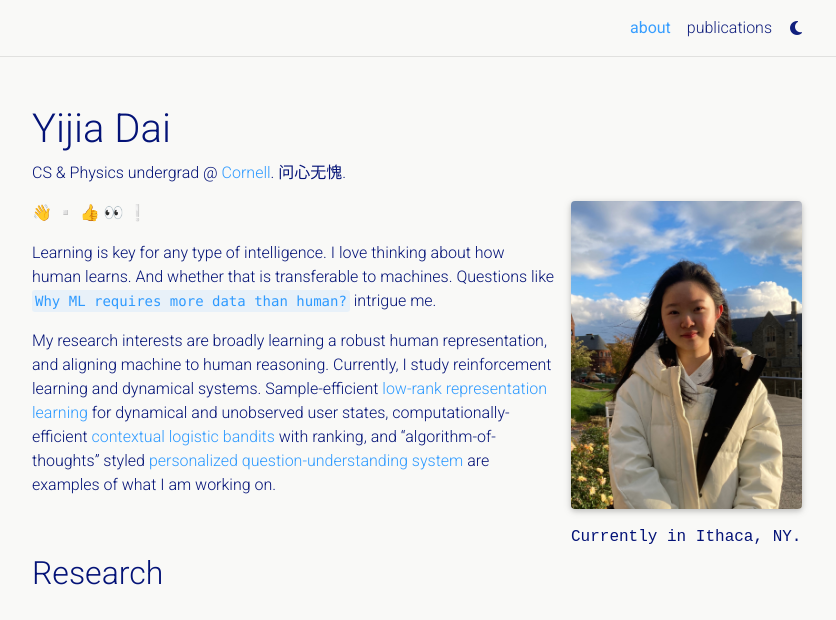
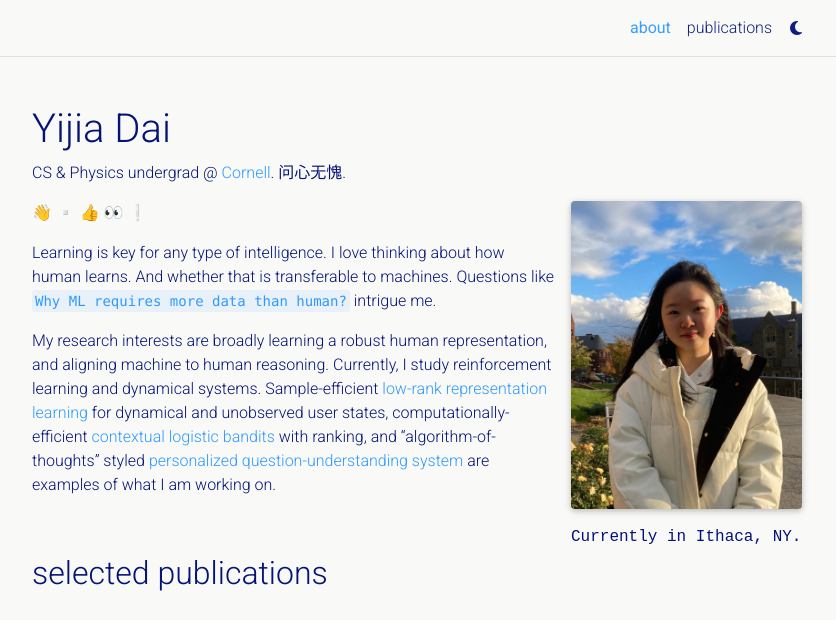
Before and after one commit to DaiYijia02/DaiYijia02.github.io, a Jekyll site: the page built from _pages/about.md, in a window 1280 px wide, cut to the strip 0-620 px from the top of the page. Shown: the whole strip, without its empty margins (223-1059 px from the left). Built offline with Jekyll 4.4.1, drawn with Linux system fonts in a browser that asks for light colours; full-size pictures stand in for the smaller copies a plugin makes; comment, search, counter and statistics services are not loaded; a style sheet for code colours, icons or effects is not loaded.

Commit message:
Google site verify.

```diff
--- a/_layouts/about.html
+++ b/_layouts/about.html
@@ -54,7 +54,7 @@
 
           <!-- Selected papers -->
           {% if page.selected_papers -%}
-            <h2><a href="{{ '/publications/' | relative_url }}" style="color: inherit;">Research</a></h2>
+            <h2><a href="{{ '/publications/' | relative_url }}" style="color: inherit;">selected publications</a></h2>
             {%- include selected_papers.html %}
           {%- endif %}
 
--- a/_layouts/bib.html
+++ b/_layouts/bib.html
@@ -145,7 +145,7 @@
             <a class="bibtex btn btn-sm z-depth-0" role="button">Bib</a>
           {%- endif %}
           {%- if entry.html %}
-            <a href="{{ entry.html }}" class="btn btn-sm z-depth-0" role="button">HTML</a>
+            <a href="{{ entry.html }}" class="btn btn-sm z-depth-0" role="button">paper</a>
           {%- endif %}
           {%- if entry.pdf %}
             {% if entry.pdf contains '://' -%}
--- /dev/null
+++ b/google3da943ca6b82cc37.html
@@ -0,0 +1 @@
+google-site-verification: google3da943ca6b82cc37.html
```
